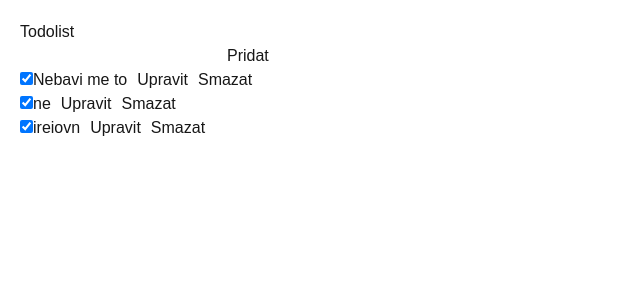
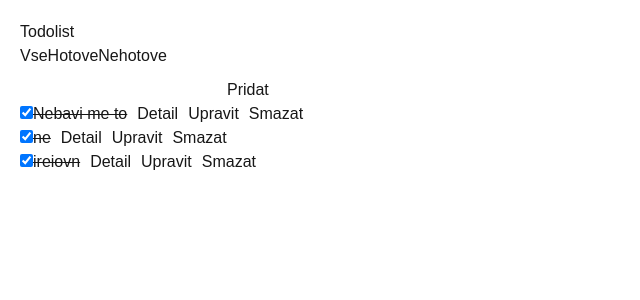
Before and after one commit to lospavlos8/todolist, a Next.js app: page / in a window 1280 px wide. Shown: the top 300 px of the page, without its empty margins (0-640 px from the left). Built offline with nearby package versions, Linux system fonts and the light colour scheme.

Commit message:
filtry a zobrazeni detailu

```diff
--- a/src/pages/index.tsx
+++ b/src/pages/index.tsx
@@ -4,8 +4,8 @@ export default function Home() {
     const [tasks, setTasks] = useState<any[]>([]);
     const [inputValue, setInputValue] = useState('');
 
-    const fetchTasks = async () => {
-        const res = await fetch('/api/tasks');
+    const fetchTasks = async (url = '/api/tasks') => {
+        const res = await fetch(url);
         const data = await res.json();
         setTasks(data);
     };
@@ -51,25 +51,32 @@ export default function Home() {
         }
     };
 
+    const showDetail = async (id: number) => {
+        const res = await fetch(`/api/tasks/${id}`);
+        const data = await res.json();
+        alert(`ID: ${data.id}\nNazev: ${data.title}\nHotovo: ${data.completed}`);
+    };
+
     return (
         <div style={{ padding: '20px', fontFamily: 'sans-serif' }}>
             <h1>Todolist</h1>
+            <div style={{ marginBottom: '10px' }}>
+                <button onClick={() => fetchTasks('/api/tasks')}>Vse</button>
+                <button onClick={() => fetchTasks('/api/tasks?finished=true')}>Hotove</button>
+                <button onClick={() => fetchTasks('/api/tasks?finished=false')}>Nehotove</button>
+            </div>
             <div>
-                <input
-                    value={inputValue}
-                    onChange={(e) => setInputValue(e.target.value)}
-                />
+                <input value={inputValue} onChange={(e) => setInputValue(e.target.value)} />
                 <button onClick={addTask}>Pridat</button>
             </div>
             <ul>
                 {tasks.map(task => (
                     <li key={task.id}>
-                        <input
-                            type="checkbox"
-                            checked={task.completed}
-                            onChange={() => toggleTask(task)}
-                        />
-                        {task.title}
+                        <input type="checkbox" checked={task.completed} onChange={() => toggleTask(task)} />
+                        <span style={{ textDecoration: task.completed ? 'line-through' : 'none' }}>
+              {task.title}
+            </span>
+                        <button onClick={() => showDetail(task.id)} style={{ marginLeft: '10px' }}>Detail</button>
                         <button onClick={() => editTask(task)} style={{ marginLeft: '10px' }}>Upravit</button>
                         <button onClick={() => deleteTask(task.id)} style={{ marginLeft: '10px' }}>Smazat</button>
                     </li>
```
